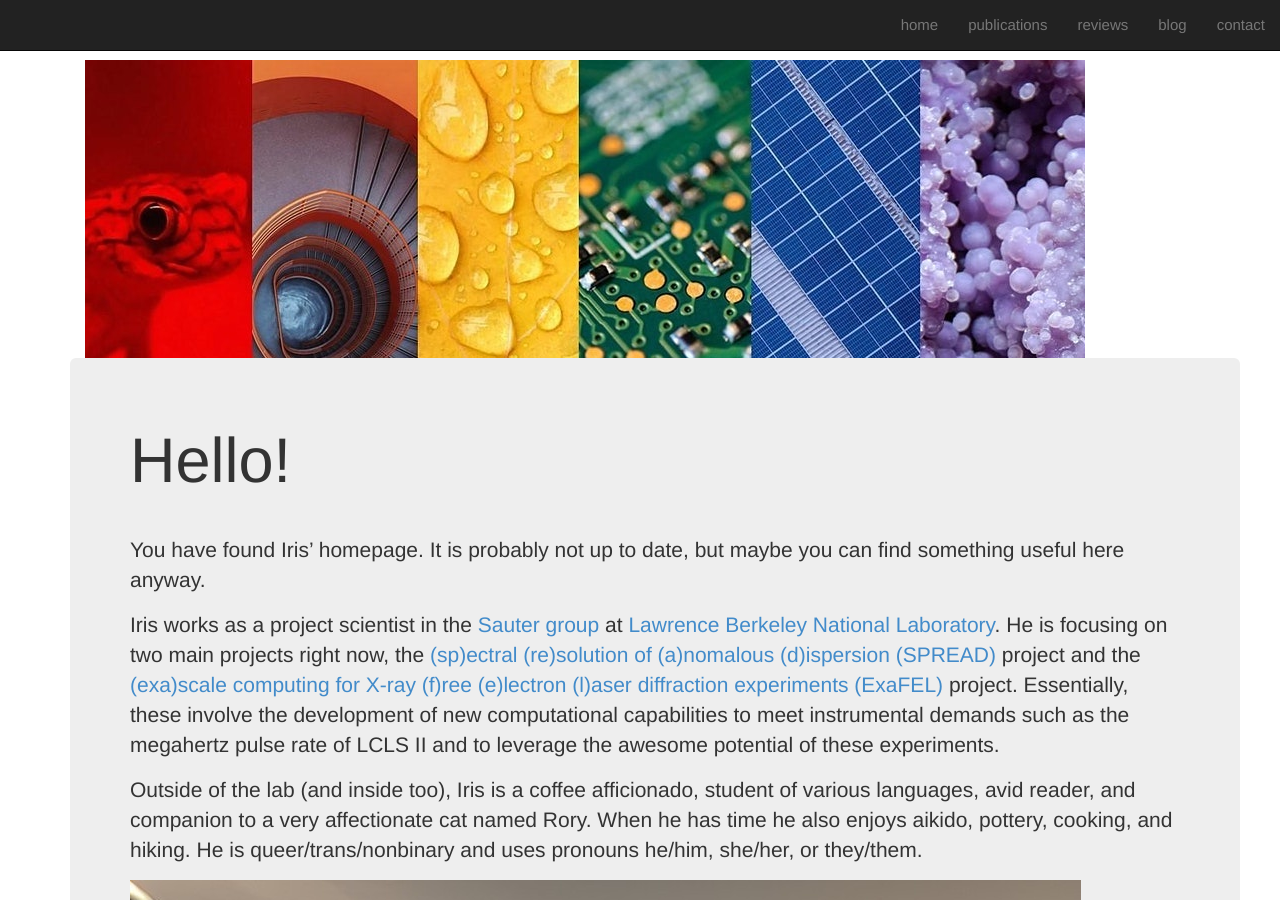
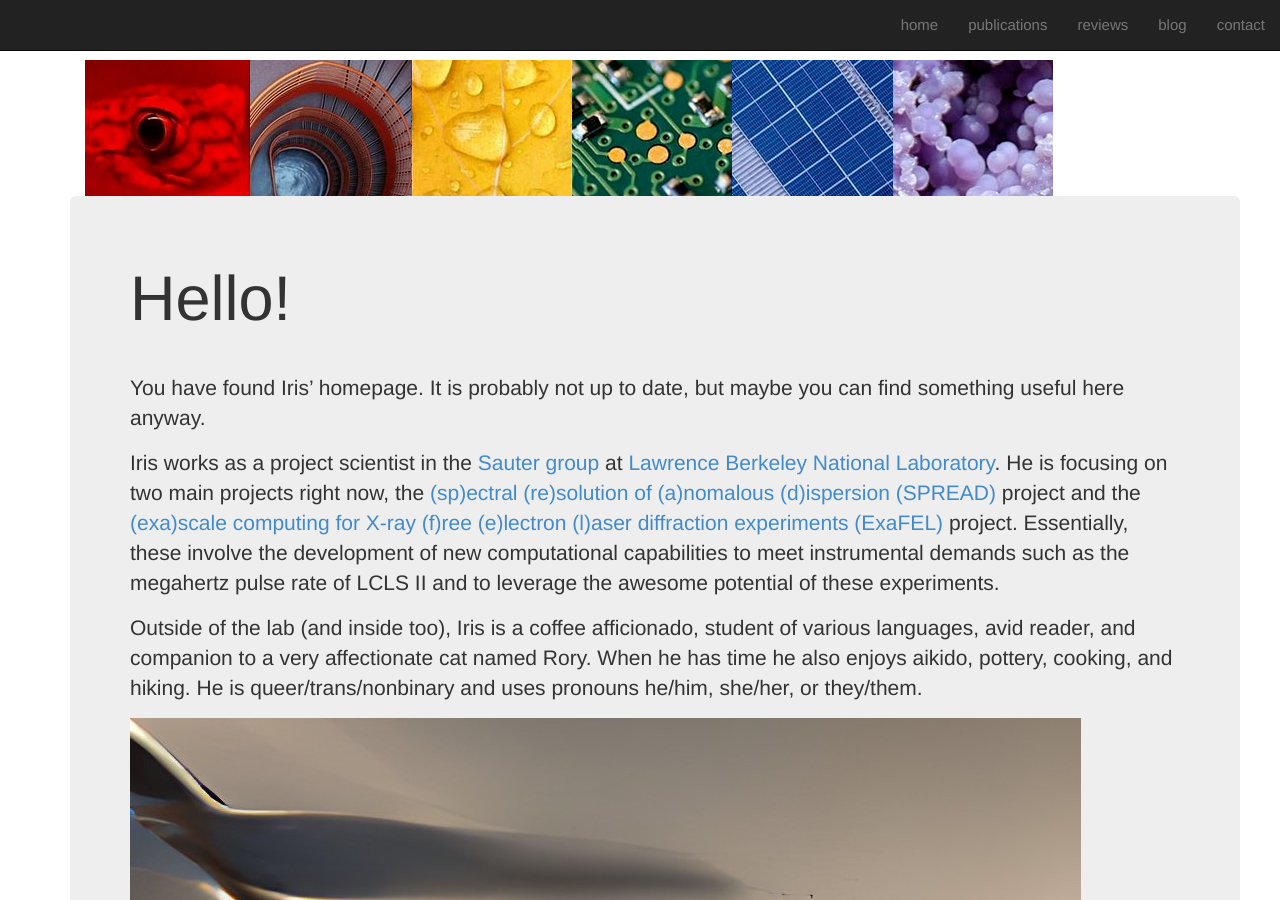
Before and after one commit to irisdyoung/irisdyoung.github.io, a Jekyll site: the page built from index.md, in a window 1280 px wide and 900 px high. Built offline with Jekyll 4.4.1, drawn with Linux system fonts in a browser that asks for light colours; nearby versions of some CDN libraries.

Commit message:
shorter header image

```diff
--- a/_layouts/home.html
+++ b/_layouts/home.html
@@ -1,7 +1,7 @@
 {% include header.html %}
 
 <div class="container px-2 max-width: 100%">
-    <img class="img-fluid mx-auto d-block" src="/static/img/art/rainbow_STEM_crop.jpeg" alt="Rainbow generated from a sequence of sciencey photographs">
+    <img class="img-fluid mx-auto d-block" src="/static/img/art/spectrum.png" alt="Rainbow generated from a sequence of sciencey photographs">
     <div class="row">
         <div class="jumbotron h-100">
        	    {{ content }}
```
Also changed, not shown: static/img/art/rainbow_STEM_crop.jpeg (deleted), static/img/art/spectrum.png (added).
